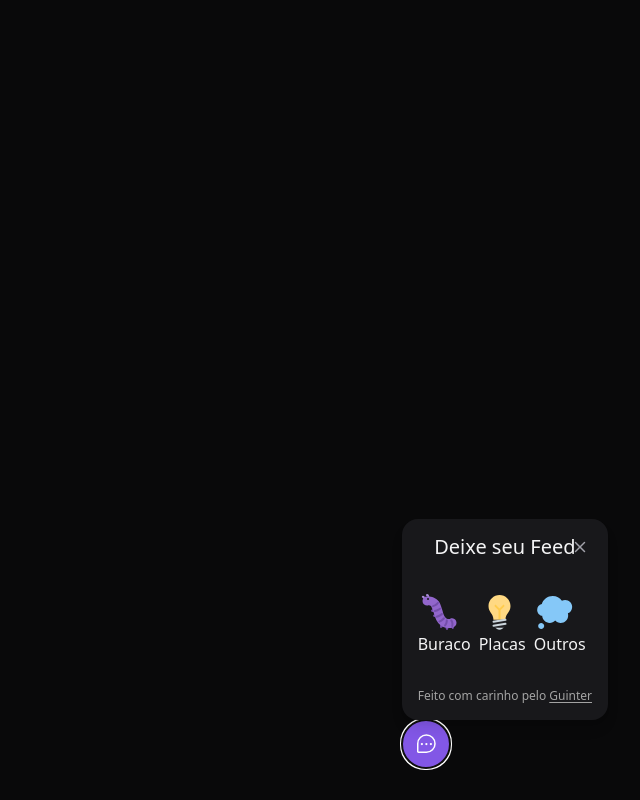
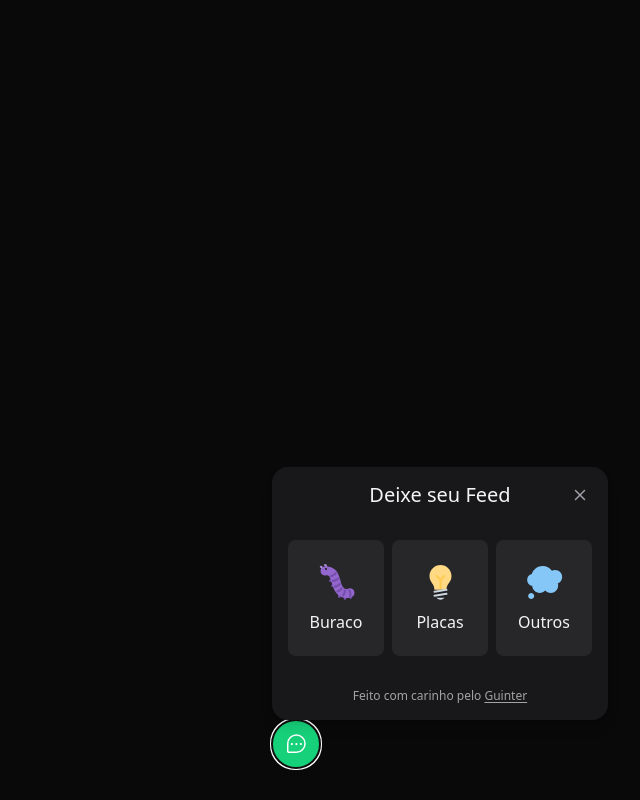
Before and after one commit to FlavioNp/cityback, a React (Vite) app: page / in a window 1280 px wide. Both pictures are taken after a click on the button "FeedCity". Shown: the whole page, without its empty margins (640-1280 px from the left). Built offline with nearby package versions, Linux system fonts and the light colour scheme.

Commit message:
commit alteration colors brand 600 and 700

```diff
--- a/src/components/Widget.tsx
+++ b/src/components/Widget.tsx
@@ -12,7 +12,7 @@ export function Widget(){
             </Popover.Panel>
 
 
-            <Popover.Button className="bg-brand-500 rounded-full p-3 h-12 text-white flex items-center group">
+            <Popover.Button className="bg-brand-600 rounded-full p-3 h-12 text-white flex items-center group">
               <ChatTeardropDots className="w-6 h-6"/>
 
               <span className="max-w-0 overflow-hidden group-hover:max-w-xs transition-all duration-700 ease-linear">
--- a/src/components/WidgetForm.tsx
+++ b/src/components/WidgetForm.tsx
@@ -44,7 +44,11 @@ export function WidgetForm() {
             <div className="flex py-8 gap-2 w-full">
                 { Object.entries(feedBackTypes).map(([key, value]) => {
                     return (
-                        <button>
+                        <button
+                            className="bg-zinc-800 rounded-lg py-5 w-24 flex-1 flex flex-col items-center gap-2 border-2 border-transparent hover:border-brand-700"
+                            //onClick={}
+                            type="button"
+                        >
                             <img src={value.image.source} alt={value.image.alt} />
                             <span>{value.title}</span>
                         </button>
--- a/tailwind.config.js
+++ b/tailwind.config.js
@@ -5,6 +5,8 @@ module.exports = {
       colors: {
         brand: {
           500: '#8257e6',
+          600: '#17d17a',
+          700: '#17e46c'
         }
       }
     },
```
